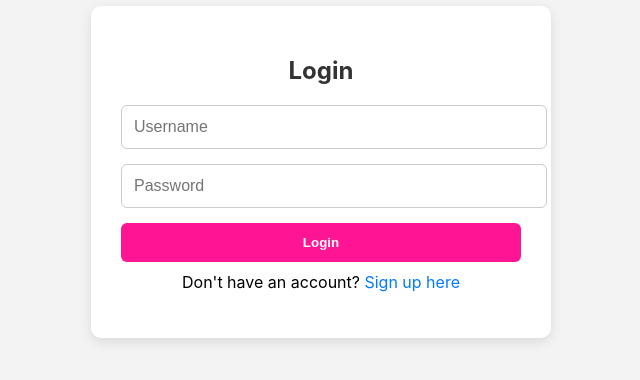
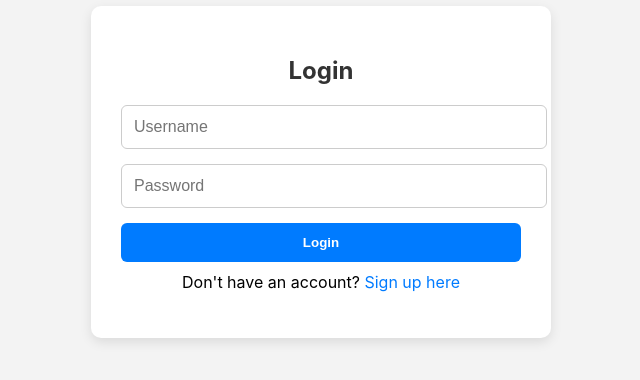
Before and after one commit to tusharmuley/myproject-frontend, a React (Create React App) app: page /login in a window 1280 px wide. Shown: the part 228-608 px from the top of the page, without its empty margins (319-959 px from the left). Built offline with nearby package versions, Linux system fonts and the light colour scheme.

Commit message:
button changes

```diff
--- a/src/pages/Auth.css
+++ b/src/pages/Auth.css
@@ -34,8 +34,8 @@
   .auth-form button {
     width: 100%;
     padding: 12px;
-    /* background-color: #007bff; */
-    background-color:deeppink;
+    background-color: #007bff;
+    /* background-color:deeppink; */
     color: white;
     border: none;
     font-weight: bold;
```
